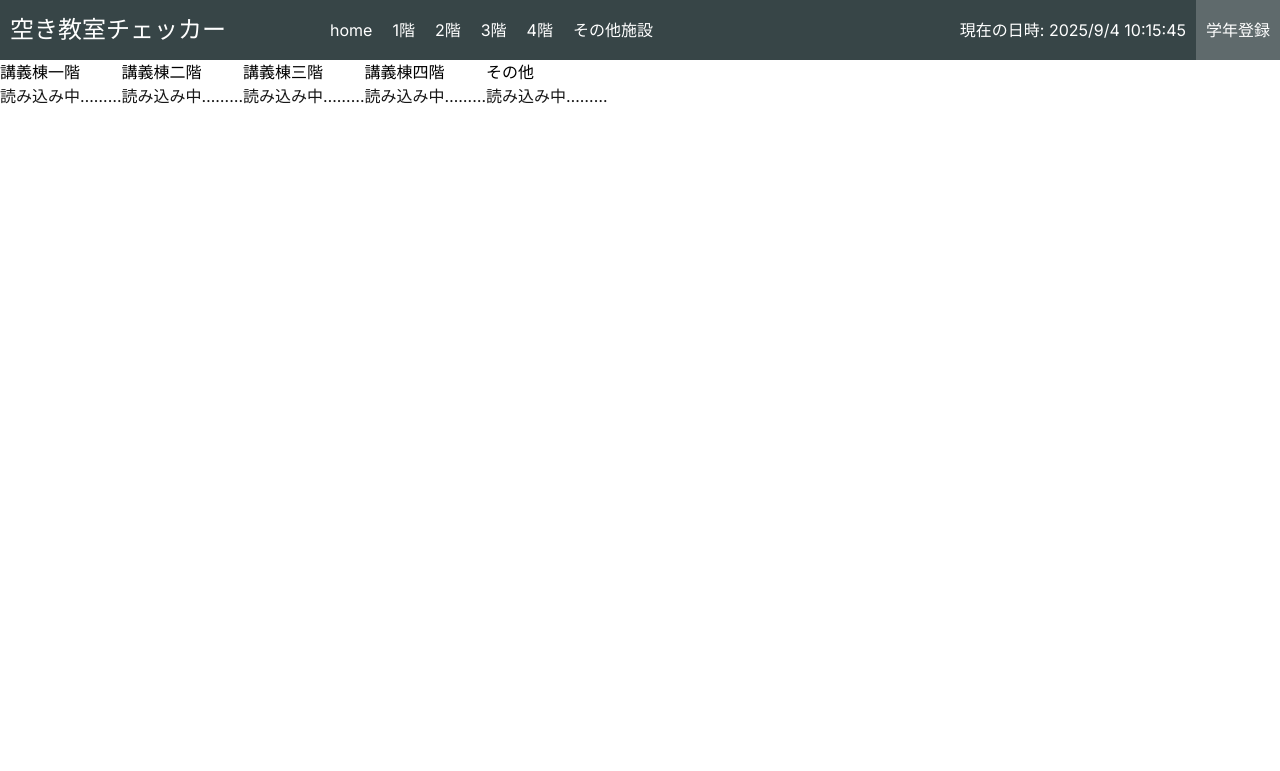
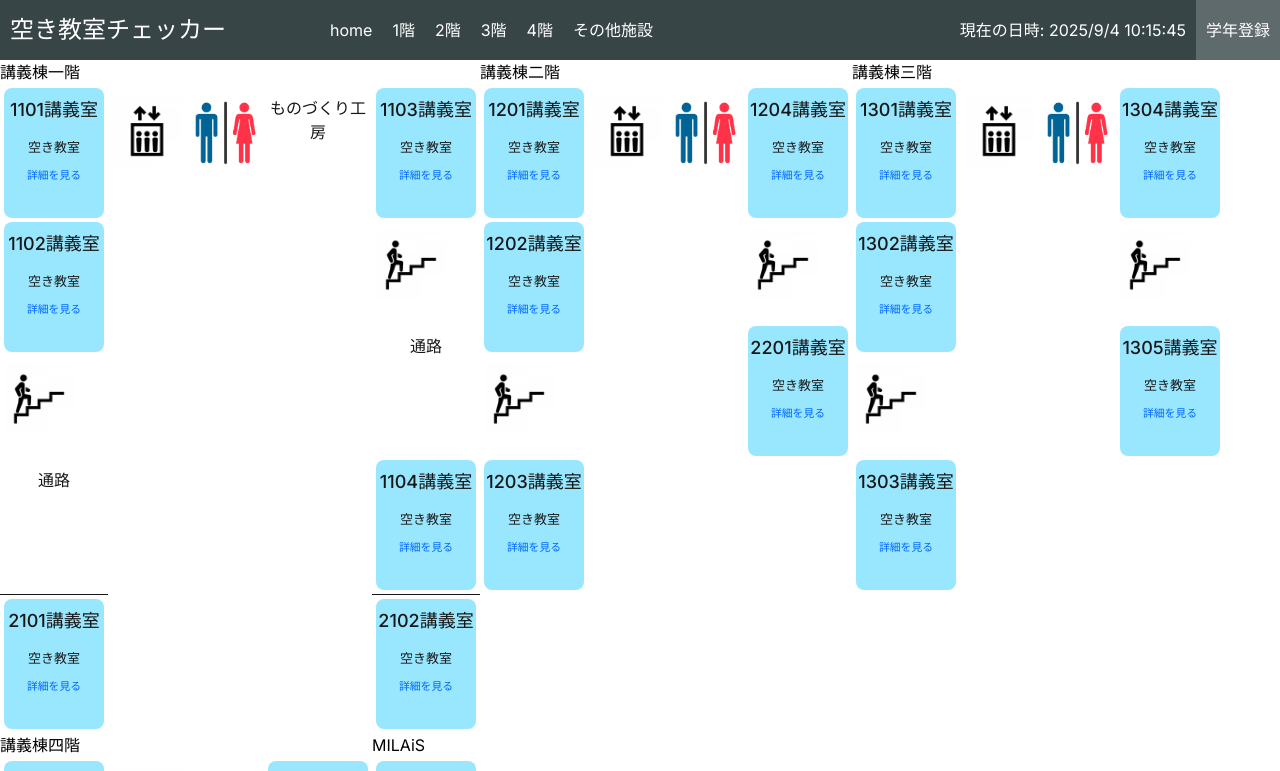
Before and after one commit to morishun045/mykcl, a Next.js app: page / in a window 1280 px wide. Shown: the top 771 px of the page. Built offline with nearby package versions, Linux system fonts and the light colour scheme; no server answers; the database is empty.

Commit message:
ページを出力するしくみをつくった#3

```diff
--- /dev/null
+++ b/src/app/components/actions/nowtime.ts
@@ -0,0 +1,17 @@
+"use client";
+
+import { useState, useEffect } from "react";
+
+export function useCurrentTime( updateInterval: number = 60000) {
+    const [time, setTime] = useState(new Date());
+
+    useEffect(() => {
+        const timeId = setInterval(() => {
+            setTime(new Date());
+        }, updateInterval);
+
+        return () => clearInterval(timeId);
+    }, [updateInterval]);
+
+    return time.toISOString();
+}
--- a/src/app/first/page.tsx
+++ b/src/app/first/page.tsx
@@ -1,11 +1,16 @@
+"use client";
+
 import { Header } from "../components/header";
 import First from "./first";
+import { useCurrentTime } from "../components/actions/nowtime";
 
-export default function ThirdFloor(){
+export default function FirstFloor(){
+
+    const selectedDate = useCurrentTime();
     return (
         <div>
             <Header title="空き教室チェッカー1階"/>
-            <First/>
+            <First selectedDate={selectedDate}/>
         </div>
     )
 }
--- a/src/app/forth/page.tsx
+++ b/src/app/forth/page.tsx
@@ -1,11 +1,15 @@
+"use client";
+
 import { Header } from "../components/header";
 import Forth from "./forth";
+import { useCurrentTime } from "../components/actions/nowtime";
 
-export default function ThirdFloor(){
+export default function ForthFloor(){
+    const selectedDate = useCurrentTime();
     return (
         <div>
             <Header title="空き教室チェッカー4階"/>
-            <Forth/>
+            <Forth selectedDate={selectedDate}/>
         </div>
     )
 }
--- a/src/app/other/page.tsx
+++ b/src/app/other/page.tsx
@@ -1,11 +1,15 @@
+"use client";
+
 import { Header } from "../components/header";
 import Others from "./other";
+import { useCurrentTime } from "../components/actions/nowtime";
 
-export default function ThirdFloor(){
+export default function OtherFloor(){
+    const selectedDate = useCurrentTime();
     return (
         <div>
             <Header title="空き教室チェッカーその他"/>
-            <Others/>
+            <Others selectedDate={selectedDate}/>
         </div>
     )
 }
--- a/src/app/page.tsx
+++ b/src/app/page.tsx
@@ -1,3 +1,5 @@
+"use client";
+
 import { Header } from "@/app/components/header"
 import First from "./first/first";
 import Second from "./second/second";
@@ -5,17 +7,20 @@ import Third from "./third/third";
 import Forth from "./forth/forth";
 import Others from "./other/other";
 import styles from "./home.module.css"
+import { useCurrentTime } from "./components/actions/nowtime";
 
 const App = () => {
+    const selectedDate = useCurrentTime();
+
     return (
         <div className={styles.base}>
             <Header title="空き教室チェッカー" />
             <div className={styles.home}>
-                <First />
-                <Second />
-                <Third />
-                <Forth />
-                <Others />
+                <First selectedDate={selectedDate} />
+                <Second selectedDate={selectedDate} />
+                <Third selectedDate={selectedDate} />
+                <Forth selectedDate={selectedDate} />
+                <Others selectedDate={selectedDate} />
             </div>
         </div>
     )
--- a/src/app/second/page.tsx
+++ b/src/app/second/page.tsx
@@ -1,11 +1,15 @@
+"use client";
+
 import { Header } from "../components/header";
 import Second from "./second";
+import { useCurrentTime } from "../components/actions/nowtime";
+export default function SecondFloor(){
+    const selectedDate = useCurrentTime();
 
-export default function ThirdFloor(){
     return (
         <div>
             <Header title="空き教室チェッカー2階"/>
-            <Second/>
+            <Second selectedDate={ selectedDate }/>
         </div>
     )
 }
--- a/src/app/third/page.tsx
+++ b/src/app/third/page.tsx
@@ -1,11 +1,15 @@
+"use client";
+
 import { Header } from "../components/header";
 import Third from "./third";
+import { useCurrentTime } from "../components/actions/nowtime";
 
 export default function ThirdFloor(){
+    const selectedDate = useCurrentTime();
     return (
         <div>
             <Header title="空き教室チェッカー3階"/>
-            <Third/>
+            <Third selectedDate={ selectedDate }/>
         </div>
     )
 }
```
